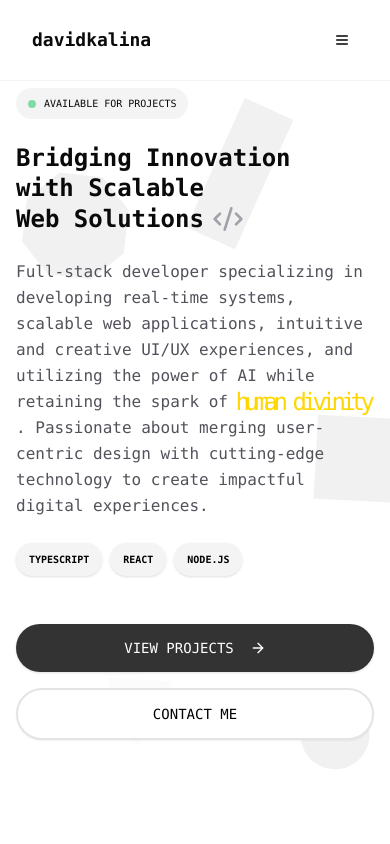
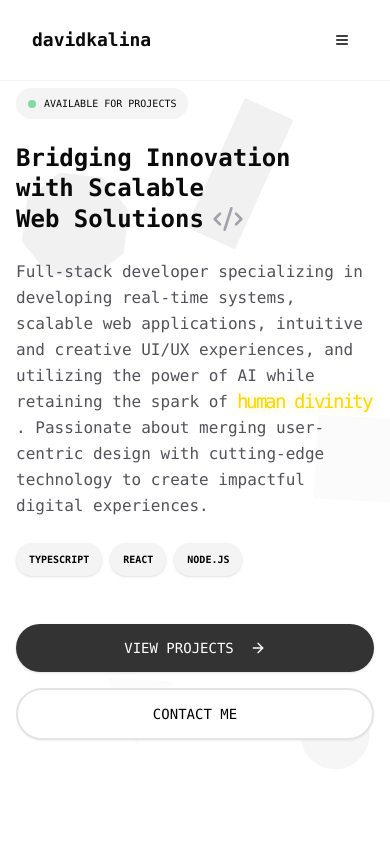
Before and after one commit to DavidKalina/davidkalina, a Next.js app: page / in a window 390 px wide. Shown: the top 844 px of the page. Built offline with nearby package versions, Linux system fonts and the light colour scheme; no server answers.

Commit message:
style: UI tweaks

```diff
--- a/components/AnimatedBackground..tsx
+++ b/components/AnimatedBackground..tsx
@@ -57,13 +57,13 @@ const AnimatedBackground = () => {
   const baseShapes = [
     {
       shape: "circle",
-      className: "w-16 h-16 md:w-32 md:h-32 bg-zinc-500 rounded-full",
+      className: "w-16 h-16 md:w-32 md:h-32 bg-zinc-400 rounded-full",
       animation: "animate-float-slow",
       style: {},
     },
     {
       shape: "square",
-      className: "w-20 h-20 md:w-40 md:h-40 bg-zinc-500 rotate-12",
+      className: "w-20 h-20 md:w-40 md:h-40 bg-zinc-300 rotate-12",
       animation: "animate-float-medium",
       style: {},
     },
--- a/components/Cta.tsx
+++ b/components/Cta.tsx
@@ -41,7 +41,7 @@ const ModernCTA = () => {
   };
 
   return (
-    <section className="bg-zinc-50/80">
+    <section className="bg-zinc-50/80" id="contact">
       <div className="max-w-7xl mx-auto px-8 py-32">
         {/* Main Content */}
         <div className="grid grid-cols-1 lg:grid-cols-2 gap-16">
--- a/components/WaveText.tsx
+++ b/components/WaveText.tsx
@@ -11,24 +11,36 @@ interface SequentialTextProps {
 
 const WaveText: FC<SequentialTextProps> = ({ text, className = "", addSheen = false }) => {
   return (
-    // The container is set as relative to position the sheen overlay correctly.
     <span className={`relative inline-block ${className}`}>
       {text.split("").map((char, index) => (
         <motion.span
           key={index}
-          // Each letter starts at normal scale and its inherited color.
-          initial={{ scale: 1, color: "inherit" }}
-          // Each letter animates to a scaled-up size and golden color.
+          initial={{
+            scale: 1,
+            color: "inherit",
+            filter: "blur(0px)",
+            textShadow: "none",
+          }}
           animate={{
-            scale: 1.5, // More noticeable scale factor
+            scale: [1, 1.5, 1.2],
             color: "#FFD700",
+            filter: ["blur(0px)", "blur(4px)", "blur(0px)"],
+            textShadow: [
+              "none",
+              "0 0 20px rgba(255, 215, 0, 0.8), 0 0 30px rgba(255, 215, 0, 0.6)",
+              "0 0 10px rgba(255, 215, 0, 0.4)",
+            ],
             transition: {
-              duration: 0.2, // Faster animation speed
-              delay: index * 0.1, // Each letter animates sequentially faster
+              duration: 0.8,
+              delay: index * 0.1,
+              times: [0, 0.6, 1],
+              ease: "easeOut",
             },
           }}
-          // Inline-block is required so that scaling applies per letter.
-          style={{ display: "inline-block" }}
+          style={{
+            display: "inline-block",
+            backfaceVisibility: "hidden",
+          }}
         >
           {char === " " ? "\u00A0" : char}
         </motion.span>
@@ -41,17 +53,14 @@ const WaveText: FC<SequentialTextProps> = ({ text, className = "", addSheen = fa
             left: 0,
             width: "100%",
             height: "100%",
-            // A diagonal gradient that will create the sheen effect.
             background: "linear-gradient(120deg, transparent, rgba(255,255,255,0.8), transparent)",
-            pointerEvents: "none", // Allows clicks to pass through.
+            pointerEvents: "none",
+            zIndex: 1,
           }}
-          // Start fully to the left.
           initial={{ x: "-100%" }}
-          // Animate to fully to the right.
           animate={{ x: "100%" }}
           transition={{
-            // Adjust delay so that the sheen starts after all letters animate
-            delay: text.length * 0.1 + 0.1,
+            delay: text.length * 0.1 + 0.4,
             duration: 0.8,
             ease: "easeInOut",
           }}
```
